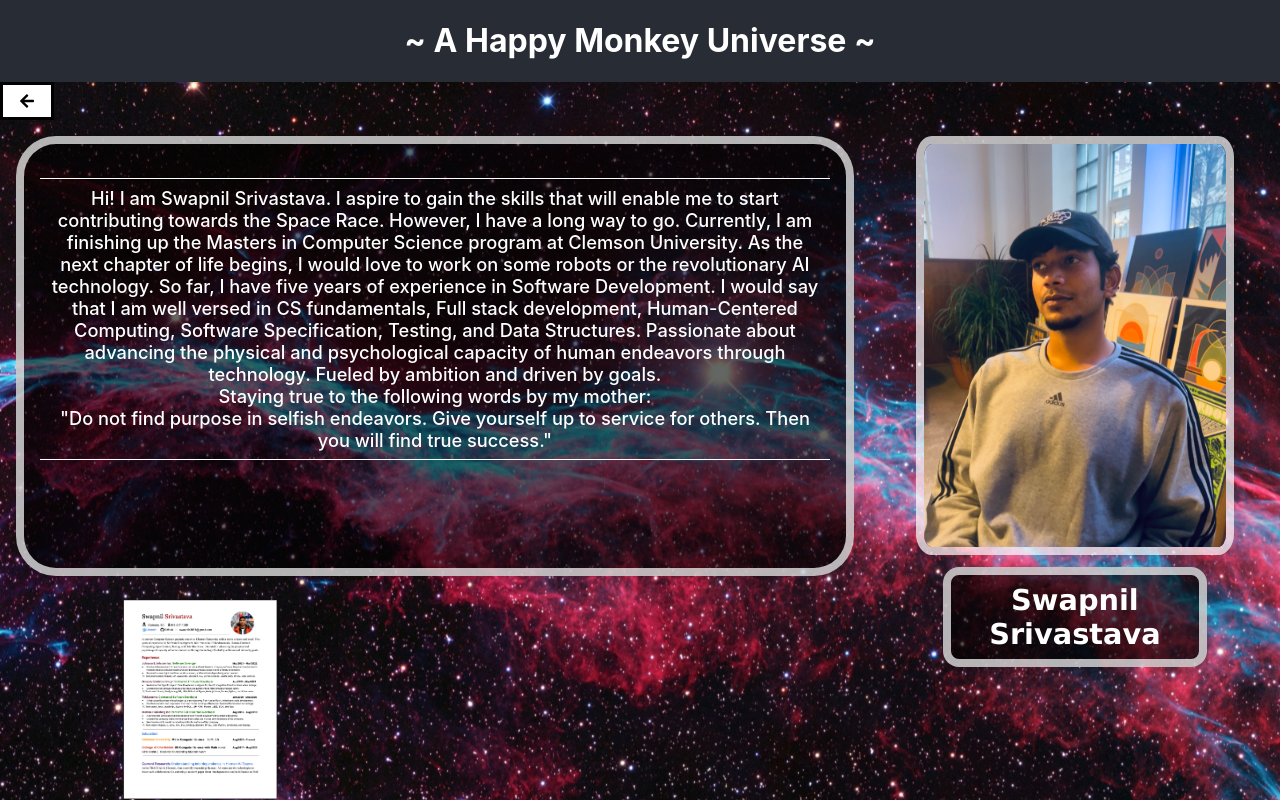
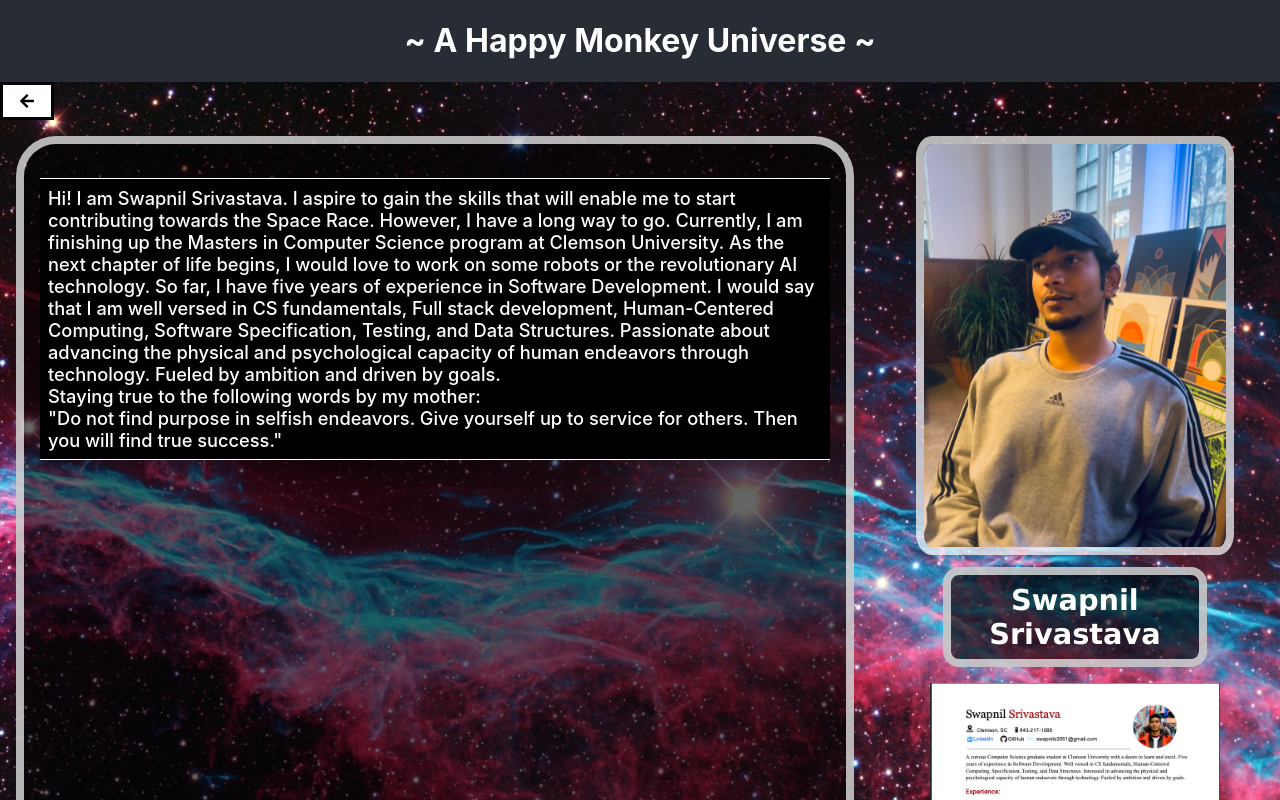
Before and after one commit to swapnil1198s/portfolio, a React (Create React App) app: page / in a window 1280 px wide. Both pictures are taken after a click on the element "Click here to learn about me and my background". Shown: the top 800 px of the page. Built offline with nearby package versions, Linux system fonts and the light colour scheme.

Commit message:
Design tweaks

```diff
--- a/src/Javascript/About.js
+++ b/src/Javascript/About.js
@@ -37,13 +37,16 @@ function About({setState}){
                         <div className="name">
                             <p>Swapnil <br/> Srivastava</p>
                         </div>
+                        <div className="resume">
+                            <a href={resume} download>
+                                <img src={resume_pic}/>
+                            </a>
+                            <p>Download Resume</p>
+                        </div>
                     </div>
                 </div>
-                <div className="resume">
-                    <a href={resume} download>
-                        <img src={resume_pic}/>
-                    </a>
-                            Download Resume
+                <div className="resources">
+
                 </div>
             </div>
         </div>
--- a/src/Stylesheets/About.css
+++ b/src/Stylesheets/About.css
@@ -52,17 +52,18 @@
     font-weight:550;
     border: 1vh solid rgba(255, 255, 255, 0.7);
     border-radius: 5vh;
+    text-align: left;
 }
 
 .bg_text p{
     border-top: 1px solid white;
     border-bottom: 1px solid white;
     padding: 1vh;
+    background-color: black;
 }
 
 .pic_cont{
     max-width: 30%;
-    max-height: 55vh;
     margin: 2vh;
 }
 
@@ -92,10 +93,11 @@
 }
 .resume{
     cursor: pointer;
-    max-width: 30%;
+    max-width: 100%;
     color:white;
     padding: 1vh;
+    font-weight: bold;
 }
 .resume img{
-    width: 40%;
+    width: 80%;
 }
```
